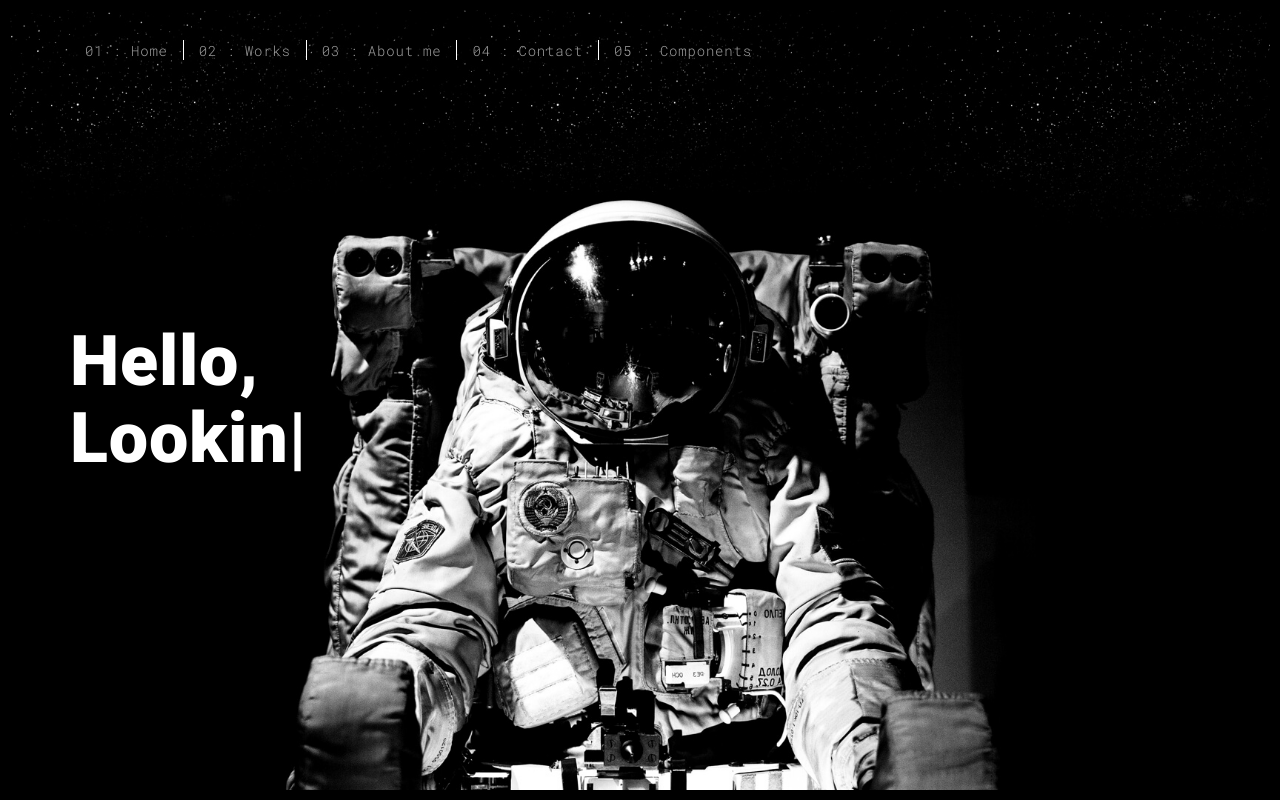
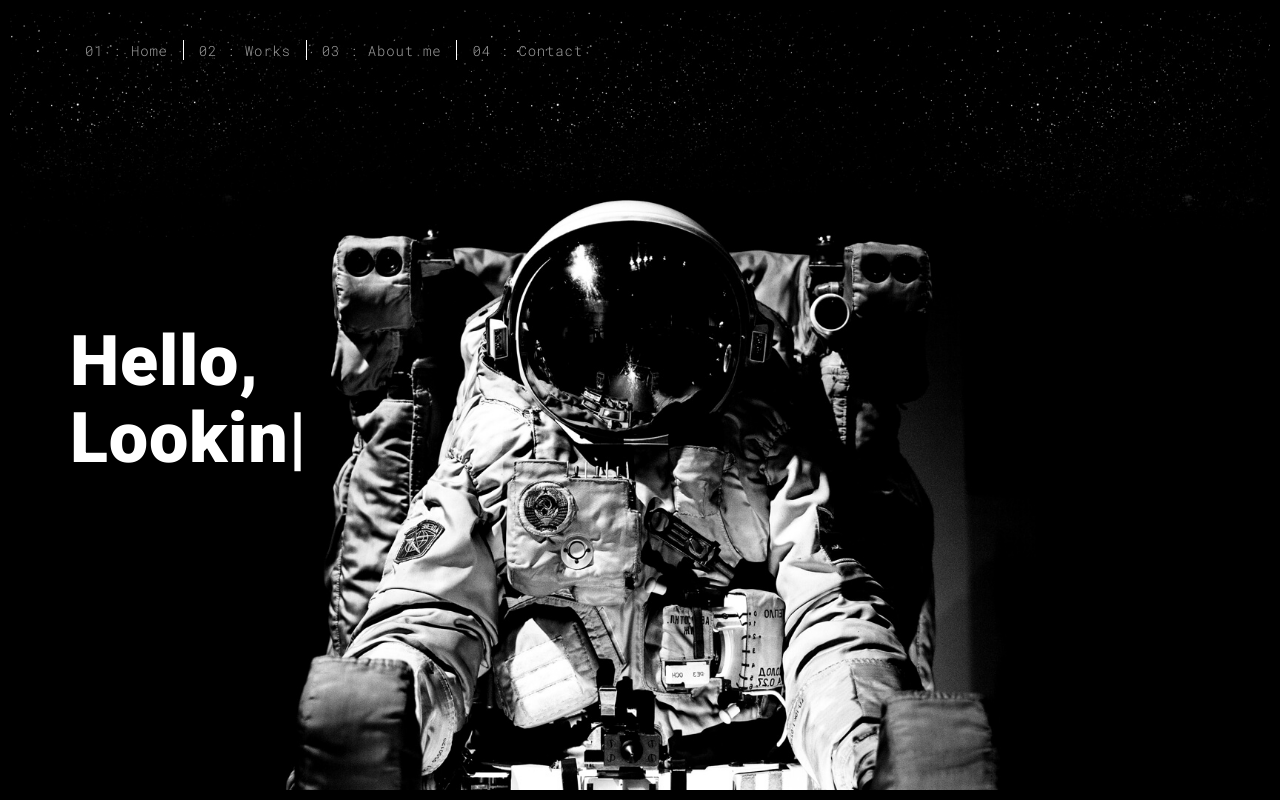
Before and after one commit to Metoraf007/WebSiteMP, a Flask app: page / in a window 1280 px wide. Run offline with Flask 2, Linux system fonts and the light colour scheme; some libraries are stand-ins or nearby versions.

Commit message:
remove components

```diff
--- a/templates/about.html
+++ b/templates/about.html
@@ -41,7 +41,6 @@
           <li><a href="./works.html" title="">02 : Works</a></li>
           <li><a href="./about.html" title="">03 : About me</a></li>
           <li><a href="./contact.html" title="">04 : Contact</a></li>
-          <li><a href="./components.html" title="">05 : Components</a></li>
         </ul>
 
 
--- a/templates/contact.html
+++ b/templates/contact.html
@@ -41,7 +41,6 @@
           <li><a href="./works.html" title="">02 : Works</a></li>
           <li><a href="./about.html" title="">03 : About me</a></li>
           <li><a href="./contact.html" title="">04 : Contact</a></li>
-          <li><a href="./components.html" title="">05 : Components</a></li>
         </ul>
 
 
--- a/templates/index.html
+++ b/templates/index.html
@@ -41,7 +41,6 @@
           <li><a href="./works.html" title="">02 : Works</a></li>
           <li><a href="./about.html" title="">03 : About me</a></li>
           <li><a href="./contact.html" title="">04 : Contact</a></li>
-          <li><a href="./components.html" title="">05 : Components</a></li>
         </ul>
 
 
--- a/templates/work.html
+++ b/templates/work.html
@@ -41,7 +41,6 @@
           <li><a href="./works.html" title="">02 : Works</a></li>
           <li><a href="./about.html" title="">03 : About me</a></li>
           <li><a href="./contact.html" title="">04 : Contact</a></li>
-          <li><a href="./components.html" title="">05 : Components</a></li>
         </ul>
 
 
--- a/templates/works.html
+++ b/templates/works.html
@@ -41,7 +41,6 @@
           <li><a href="./works.html" title="">02 : Works</a></li>
           <li><a href="./about.html" title="">03 : About me</a></li>
           <li><a href="./contact.html" title="">04 : Contact</a></li>
-          <li><a href="./components.html" title="">05 : Components</a></li>
         </ul>
 
 
```
